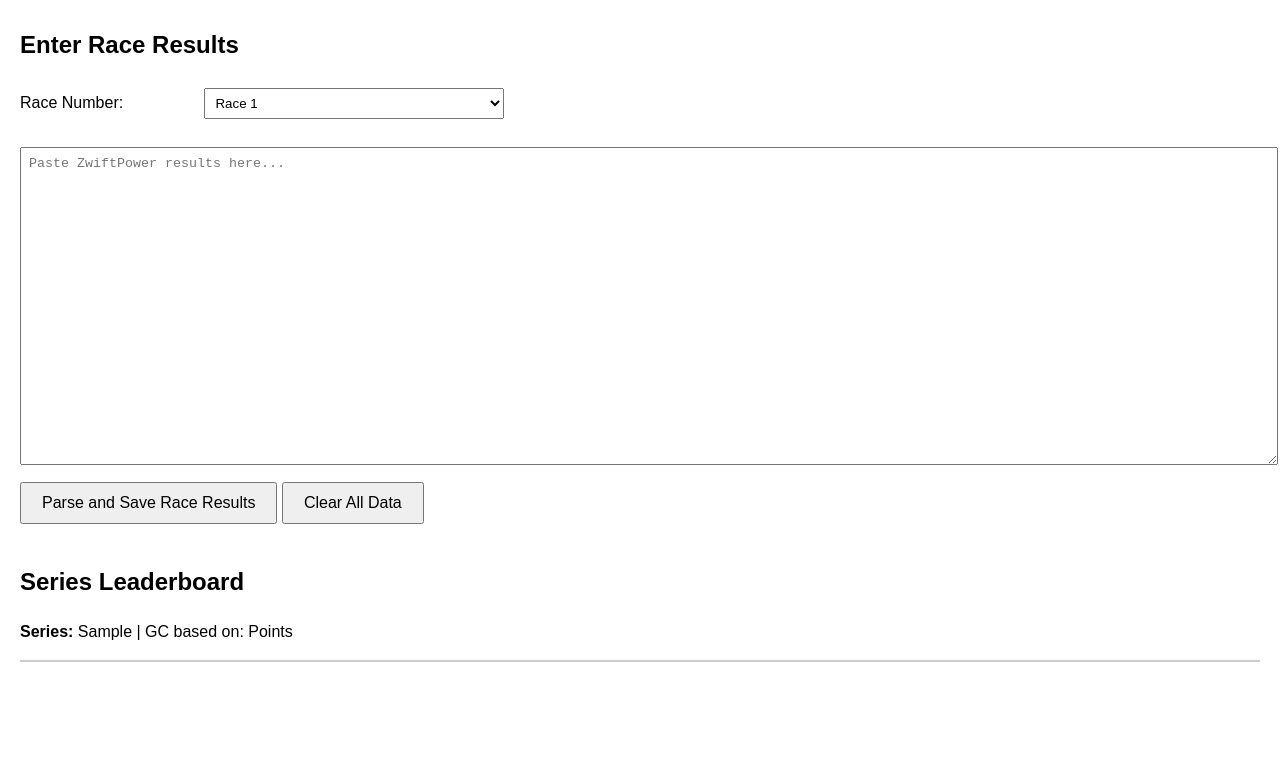
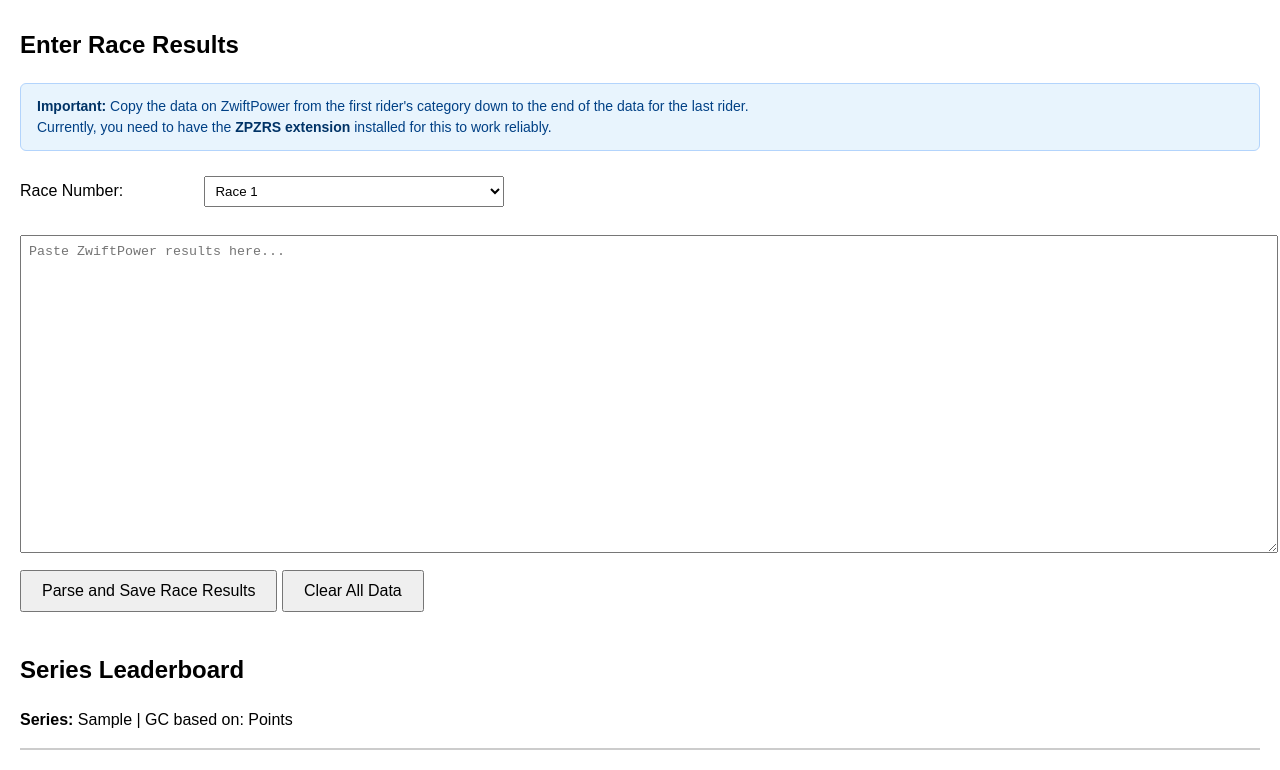
Before and after one commit to dwainehenderson-commits/zwift-series-tool, a website: page index.html in a window 1280 px wide. Both pictures are taken after typing "Sample" into the empty fields and a click on the button "Save Series Config". Shown: the part 72-842 px from the top of the page. Before the commit the page ends 800 px from the top, so only its background shows below. Drawn offline with Linux system fonts and the light colour scheme.

Commit message:
Minor readme updates

```diff
--- a/index.html
+++ b/index.html
@@ -116,6 +116,18 @@
         #bonusFields.hidden {
             display: none;
         }
+        .info-box {
+            background: #e8f4fd;
+            border: 1px solid #b3d4fc;
+            padding: 12px 16px;
+            border-radius: 6px;
+            margin-bottom: 20px;
+            font-size: 14px;
+            color: #004085;
+        }
+        .info-box strong {
+            color: #003366;
+        }
     </style>
 </head>
 <body>
@@ -171,11 +183,18 @@
 <!-- Race entry -->
 <div id="raceEntryPanel" class="hidden">
     <h2>Enter Race Results</h2>
+
+    <div class="info-box">
+        <strong>Important:</strong> Copy the data on ZwiftPower from the first rider's category down to the end of the data for the last rider.<br>
+        Currently, you need to have the <strong>ZPZRS extension</strong> installed for this to work reliably.
+    </div>
+
     <label for="raceNumber">Race Number:</label>
     <select id="raceNumber"></select><br><br>
 
     <textarea id="pasteArea" placeholder="Paste ZwiftPower results here..."></textarea>
-    <br><button onclick="parseAndSaveRace()">Parse and Save Race Results</button>
+    <br>
+    <button onclick="parseAndSaveRace()">Parse and Save Race Results</button>
     <button onclick="clearAllDataFunc()">Clear All Data</button>
 </div>
 
```
Also changed, not shown: README.md.
